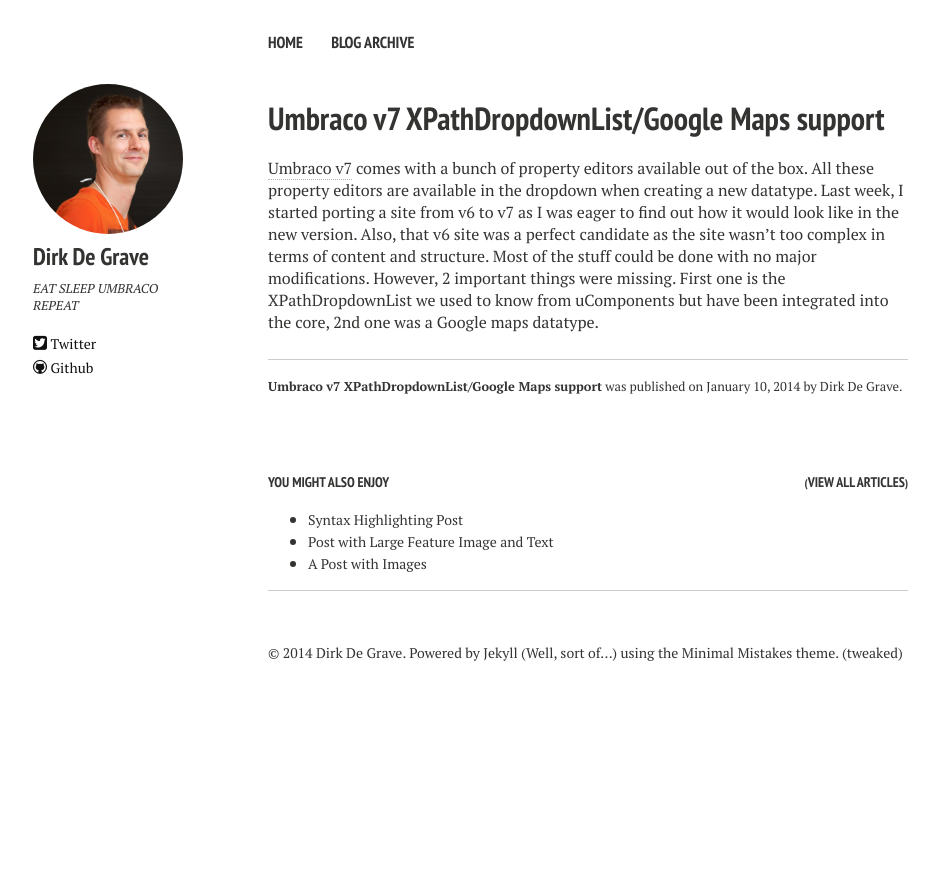
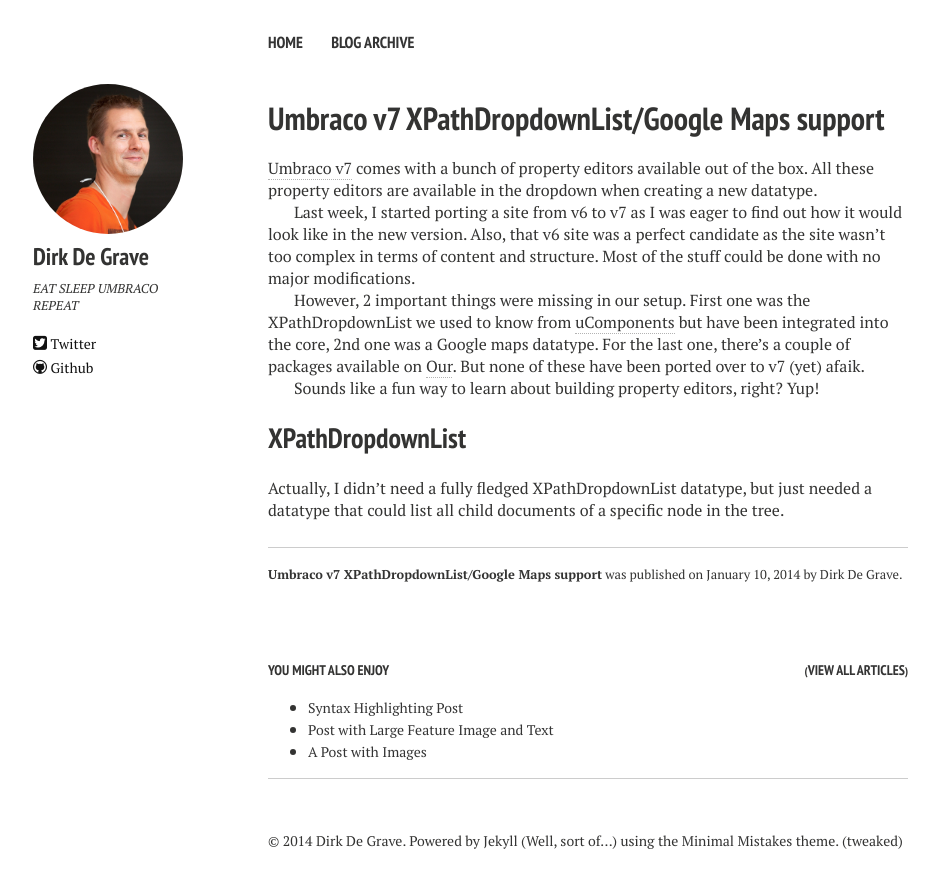
Before and after one commit to netaddicts/netaddicts.github.io, a Jekyll site: the page built from _posts/2014-01-10-v7-xpathdropdownlist-and-gmaps-support.md, in a window 1280 px wide. Shown: the top 888 px of the page, without its empty margins (52-991 px from the left). Built offline with Jekyll 4.4.1, drawn with Linux system fonts in a browser that asks for light colours; nearby versions of some CDN libraries.

Commit message:
Some more blog content, I'll get there in the end

```diff
--- a/_posts/2014-01-10-v7-xpathdropdownlist-and-gmaps-support.md
+++ b/_posts/2014-01-10-v7-xpathdropdownlist-and-gmaps-support.md
@@ -6,4 +6,14 @@ category: articles
 tags: [umbraco, v7, propertyeditors]
 ---
 
-[Umbraco v7](http://our.umbraco.org/contribute/releases/701) comes with a bunch of property editors available out of the box. All these property editors are available in the dropdown when creating a new datatype. Last week, I started porting a site from v6 to v7 as I was eager to find out how it would look like in the new version. Also, that v6 site was a perfect candidate as the site wasn't too complex in terms of content and structure. Most of the stuff could be done with no major modifications. However, 2 important things were missing. First one is the XPathDropdownList we used to know from uComponents but have been integrated into the core, 2nd one was a Google maps datatype.
+[Umbraco v7](http://our.umbraco.org/contribute/releases/701) comes with a bunch of property editors available out of the box. All these property editors are available in the dropdown when creating a new datatype.
+
+Last week, I started porting a site from v6 to v7 as I was eager to find out how it would look like in the new version. Also, that v6 site was a perfect candidate as the site wasn't too complex in terms of content and structure. Most of the stuff could be done with no major modifications.
+
+However, 2 important things were missing in our setup. First one was the XPathDropdownList we used to know from [uComponents](http://ucomponents.org) but have been integrated into the core, 2nd one was a Google maps datatype. For the last one, there's a couple of packages available on [Our](http://our.umbraco.org). But none of these have been ported over to v7 (yet) afaik.
+
+Sounds like a fun way to learn about building property editors, right? Yup!
+
+##XPathDropdownList
+
+Actually, I didn't need a fully fledged XPathDropdownList datatype, but just needed a datatype that could list all child documents of a specific node in the tree.
```
